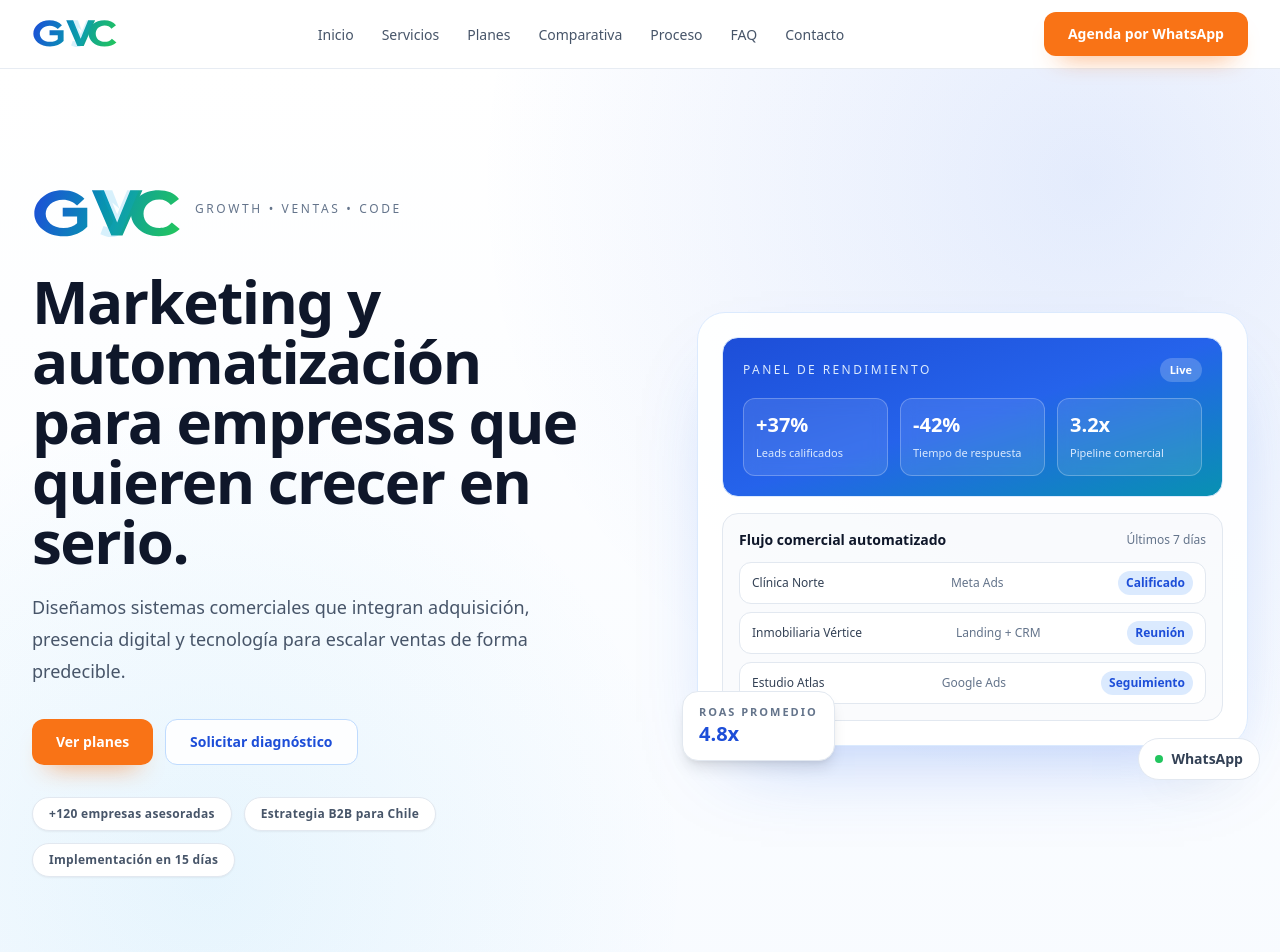
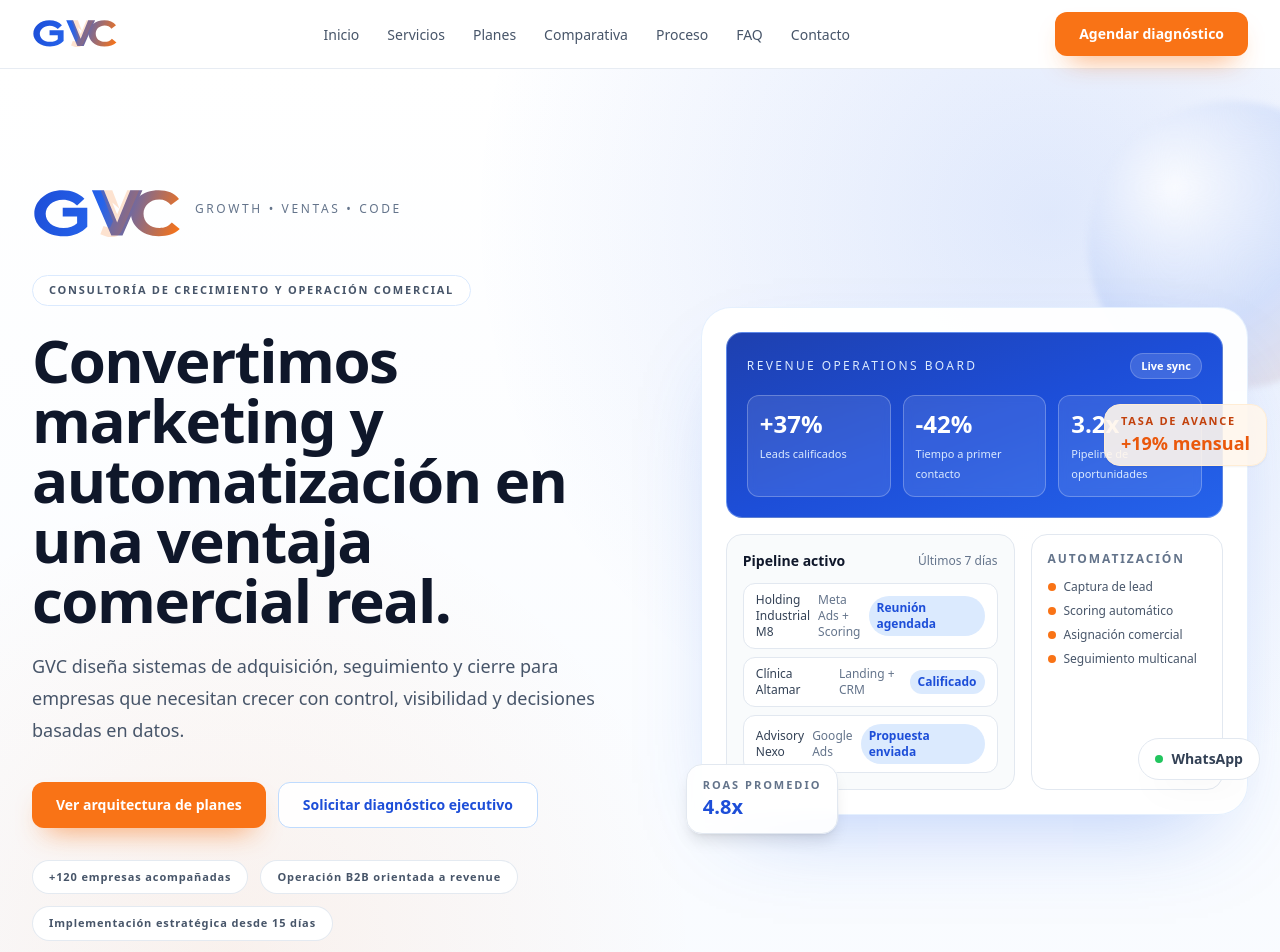
Before and after one commit to lvm-kila/greenkooff-web, a Next.js app: page / in a window 1280 px wide. Shown: the top 952 px of the page. Built offline with nearby package versions, Linux system fonts and the light colour scheme.

Commit message:
feat: elevate landing to premium GVC art direction

```diff
--- a/src/app/globals.css
+++ b/src/app/globals.css
@@ -28,36 +28,45 @@ body {
 }
 
 .section-alt {
-  background: linear-gradient(180deg, #f8fbff 0%, #f9fafb 100%);
+  background: linear-gradient(180deg, #ffffff 0%, #f8fbff 42%, #ffffff 100%);
 }
 
 .hero-grid {
   background:
-    radial-gradient(circle at 85% 12%, rgba(37, 99, 235, 0.12), transparent 45%),
-    radial-gradient(circle at 16% 88%, rgba(14, 165, 233, 0.08), transparent 36%),
+    radial-gradient(circle at 82% 15%, rgba(37, 99, 235, 0.14), transparent 43%),
+    radial-gradient(circle at 18% 90%, rgba(249, 115, 22, 0.08), transparent 34%),
     linear-gradient(180deg, #ffffff 0%, #f8fbff 100%);
 }
 
+.brand-orb {
+  background: radial-gradient(circle at 30% 30%, rgba(255, 255, 255, 0.75), rgba(37, 99, 235, 0.12) 50%, rgba(249, 115, 22, 0.14));
+  filter: blur(3px);
+}
+
 .card-premium {
-  @apply rounded-3xl border border-slate-200/80 bg-white p-6 shadow-[0_20px_48px_-32px_rgba(15,23,42,0.28)] transition duration-300 hover:-translate-y-1.5 hover:shadow-[0_24px_50px_-26px_rgba(37,99,235,0.25)];
+  @apply rounded-[28px] border border-slate-200/90 bg-white p-6 shadow-[0_24px_55px_-34px_rgba(15,23,42,0.3)] transition duration-500 hover:-translate-y-1 hover:shadow-[0_30px_70px_-30px_rgba(30,64,175,0.24)];
 }
 
 .btn-primary {
-  @apply inline-flex items-center justify-center gap-2 rounded-xl bg-orange-500 px-6 py-3 text-sm font-semibold text-white shadow-[0_14px_26px_-16px_rgba(249,115,22,0.9)] transition duration-300 hover:-translate-y-0.5 hover:bg-orange-600 focus-visible:outline focus-visible:outline-2 focus-visible:outline-offset-2 focus-visible:outline-orange-500;
+  @apply inline-flex items-center justify-center gap-2 rounded-xl bg-orange-500 px-6 py-3 text-sm font-semibold text-white shadow-[0_14px_28px_-14px_rgba(249,115,22,0.85)] transition duration-300 hover:-translate-y-0.5 hover:bg-orange-600 focus-visible:outline focus-visible:outline-2 focus-visible:outline-offset-2 focus-visible:outline-orange-500;
 }
 
 .btn-secondary {
-  @apply inline-flex items-center justify-center gap-2 rounded-xl border border-blue-200 bg-white/90 px-6 py-3 text-sm font-semibold text-blue-700 transition duration-300 hover:-translate-y-0.5 hover:border-blue-300 hover:bg-blue-50 focus-visible:outline focus-visible:outline-2 focus-visible:outline-offset-2 focus-visible:outline-blue-500;
+  @apply inline-flex items-center justify-center gap-2 rounded-xl border border-blue-200 bg-white/95 px-6 py-3 text-sm font-semibold text-blue-700 transition duration-300 hover:-translate-y-0.5 hover:border-blue-300 hover:bg-blue-50 focus-visible:outline focus-visible:outline-2 focus-visible:outline-offset-2 focus-visible:outline-blue-500;
+}
+
+.badge-trust {
+  @apply rounded-full border border-slate-200/90 bg-white/95 px-4 py-2 text-[11px] font-semibold tracking-[0.08em] text-slate-600 shadow-[0_8px_25px_-18px_rgba(15,23,42,0.35)];
 }
 
 .input-premium {
-  @apply w-full rounded-xl border border-slate-200 bg-white px-4 py-3 text-slate-800 placeholder:text-slate-400 focus-visible:outline focus-visible:outline-2 focus-visible:outline-offset-2 focus-visible:outline-blue-500;
+  @apply w-full rounded-xl border border-slate-200 bg-white px-4 py-3 text-sm text-slate-800 placeholder:text-slate-400 transition duration-300 focus-visible:border-blue-300 focus-visible:outline focus-visible:outline-2 focus-visible:outline-offset-2 focus-visible:outline-blue-500;
 }
 
 .reveal {
   opacity: 0;
-  transform: translateY(20px);
-  transition: opacity 0.7s ease, transform 0.7s ease;
+  transform: translateY(18px);
+  transition: opacity 0.75s cubic-bezier(0.2, 0.7, 0.2, 1), transform 0.75s cubic-bezier(0.2, 0.7, 0.2, 1);
 }
 
 .reveal-visible {
--- a/src/components/ComparisonTable.tsx
+++ b/src/components/ComparisonTable.tsx
@@ -8,36 +8,29 @@ export default function ComparisonTable() {
       <div className="mx-auto max-w-7xl px-4 md:px-8">
         <SectionTitle
           eyebrow="Comparativa"
-          title="Diferencias claras para decidir con confianza"
-          subtitle="Visualiza alcance, automatización y profundidad de soporte en una sola vista."
+          title="Una decisión estratégica, explicada con claridad"
+          subtitle="Compara profundidad de servicio, nivel de automatización y capacidad de escalamiento sin fricción visual."
         />
 
         <Reveal>
-          <div className="mt-10 overflow-x-auto rounded-3xl border border-slate-200 bg-white shadow-sm">
-            <table className="w-full min-w-[760px] border-collapse text-sm">
-              <thead className="bg-slate-50">
-                <tr>
-                  <th className="px-5 py-4 text-left font-semibold text-slate-800">Plan</th>
-                  {COMPARISON_HEADERS.map((header) => (
-                    <th key={header} className="px-5 py-4 text-left font-semibold text-slate-800">
-                      {header}
-                    </th>
+          <div className="mt-10 grid gap-4 md:grid-cols-3">
+            {COMPARISON_ROWS.map((row, idx) => (
+              <article key={row.label} className={`card-premium h-full p-0 ${idx === 1 ? "border-orange-200" : ""}`}>
+                <div className={`rounded-t-[26px] px-5 py-4 ${idx === 1 ? "bg-orange-50" : "bg-slate-50"}`}>
+                  <p className="text-base font-semibold text-slate-900">{row.label}</p>
+                </div>
+                <div className="space-y-2 p-5">
+                  {COMPARISON_HEADERS.map((header, headerIndex) => (
+                    <div key={`${row.label}-${header}`} className="grid grid-cols-[1fr_auto] items-center gap-3 rounded-xl border border-slate-200 bg-white px-3 py-2.5 text-sm">
+                      <span className="text-slate-600">{header}</span>
+                      <span className={`font-semibold ${row.values[headerIndex] === "Sí" ? "text-blue-700" : "text-slate-800"}`}>
+                        {row.values[headerIndex] === "Sí" ? "✓ Incluido" : row.values[headerIndex]}
+                      </span>
+                    </div>
                   ))}
-                </tr>
-              </thead>
-              <tbody>
-                {COMPARISON_ROWS.map((row, idx) => (
-                  <tr key={row.label} className={idx % 2 === 0 ? "bg-white" : "bg-slate-50/60"}>
-                    <td className="px-5 py-4 font-semibold text-slate-900">{row.label}</td>
-                    {row.values.map((value) => (
-                      <td key={`${row.label}-${value}`} className="px-5 py-4 text-slate-700">
-                        {value === "Sí" ? <span className="font-semibold text-blue-700">✓ {value}</span> : value}
-                      </td>
-                    ))}
-                  </tr>
-                ))}
-              </tbody>
-            </table>
+                </div>
+              </article>
+            ))}
           </div>
         </Reveal>
       </div>
--- a/src/components/Footer.tsx
+++ b/src/components/Footer.tsx
@@ -3,12 +3,13 @@ import GvcLogo from "./GvcLogo";
 
 export default function Footer() {
   return (
-    <footer className="border-t border-slate-200 bg-white py-12">
-      <div className="mx-auto grid max-w-7xl gap-8 px-4 md:grid-cols-3 md:px-8">
+    <footer className="border-t border-slate-200 bg-gradient-to-b from-white to-slate-50 py-14">
+      <div className="mx-auto grid max-w-7xl gap-10 px-4 md:grid-cols-[1.2fr_0.8fr_1fr] md:px-8">
         <div>
           <GvcLogo size="md" />
-          <p className="mt-3 max-w-sm text-sm text-slate-600">
-            Soluciones premium de marketing, automatización y tecnología para emprendedores, pymes y empresas en Chile.
+          <p className="mt-4 max-w-sm text-sm leading-7 text-slate-600">
+            Consultoría y ejecución premium en marketing, automatización y tecnología para empresas con objetivos de
+            crecimiento exigentes.
           </p>
         </div>
 
@@ -25,16 +26,18 @@ export default function Footer() {
           </ul>
         </div>
 
-        <div>
+        <div className="rounded-2xl border border-slate-200 bg-white p-5 shadow-sm">
           <p className="text-sm font-semibold uppercase tracking-[0.16em] text-slate-900">Contacto</p>
-          <a href={WHATSAPP_URL} target="_blank" rel="noreferrer" className="mt-3 inline-block text-sm font-medium text-blue-700 hover:underline">
+          <a href={WHATSAPP_URL} target="_blank" rel="noreferrer" className="mt-3 inline-block text-sm font-semibold text-blue-700 hover:underline">
             Hablar por WhatsApp
           </a>
-          <p className="mt-2 text-sm text-slate-600">{BRAND.email} (placeholder editable)</p>
+          <p className="mt-2 text-sm text-slate-600">{BRAND.email}</p>
           <p className="mt-2 text-sm text-slate-500">{BRAND.location}</p>
         </div>
       </div>
-      <p className="mx-auto mt-8 max-w-7xl border-t border-slate-200 px-4 pt-6 text-xs text-slate-500 md:px-8">© 2026 {BRAND.name}. Todos los derechos reservados.</p>
+      <p className="mx-auto mt-10 max-w-7xl border-t border-slate-200 px-4 pt-6 text-xs text-slate-500 md:px-8">
+        © 2026 {BRAND.name}. Todos los derechos reservados.
+      </p>
     </footer>
   );
 }
--- a/src/components/GvcLogo.tsx
+++ b/src/components/GvcLogo.tsx
@@ -17,8 +17,8 @@ export default function GvcLogo({ size = "md", withTagline = false, className =
         <defs>
           <linearGradient id="gvc-grad" x1="6" y1="8" x2="188" y2="68" gradientUnits="userSpaceOnUse">
             <stop offset="0" stopColor="#1d4ed8" />
-            <stop offset="0.45" stopColor="#0891b2" />
-            <stop offset="1" stopColor="#22c55e" />
+            <stop offset="0.45" stopColor="#2563eb" />
+            <stop offset="1" stopColor="#f97316" />
           </linearGradient>
         </defs>
         <path
@@ -30,7 +30,7 @@ export default function GvcLogo({ size = "md", withTagline = false, className =
           d="M189 23.1 178.6 31c-3.5-4.5-8.6-7.1-15-7.1-11.8 0-20.2 8.2-20.2 18.1 0 10.8 8.6 18.4 20.6 18.4 6.5 0 11.2-2 15.8-7l10.2 8.4C183.2 68 174.7 71 163 71c-22.1 0-35.8-14.8-35.8-29.5 0-16 14.2-29.5 35.8-29.5 11.3 0 19.8 3.4 26 11.1Z"
           fill="url(#gvc-grad)"
         />
-        <path d="m103.2 27.8 6.3 15.1 13-30.9h15.3l-22.5 52.3c-1.6 3.6-4.4 6.3-8.5 7.5-3.8 1-7.6.8-11.2-.5l-7.7-2.8 4-10.8 6.2 2.1c1.4.5 2.3.3 2.9-1l3.1-7.1-16-39.7h15.1l9.3 23.8Z" fill="#0ea5e9" opacity=".16"/>
+        <path d="m103.2 27.8 6.3 15.1 13-30.9h15.3l-22.5 52.3c-1.6 3.6-4.4 6.3-8.5 7.5-3.8 1-7.6.8-11.2-.5l-7.7-2.8 4-10.8 6.2 2.1c1.4.5 2.3.3 2.9-1l3.1-7.1-16-39.7h15.1l9.3 23.8Z" fill="#f97316" opacity=".2"/>
       </svg>
       {withTagline ? <span className="text-xs font-medium uppercase tracking-[0.22em] text-slate-500">Growth • Ventas • Code</span> : null}
     </div>
--- a/src/components/Hero.tsx
+++ b/src/components/Hero.tsx
@@ -3,37 +3,43 @@ import GvcLogo from "./GvcLogo";
 import Reveal from "./Reveal";
 
 const leads = [
-  { company: "Clínica Norte", source: "Meta Ads", status: "Calificado" },
-  { company: "Inmobiliaria Vértice", source: "Landing + CRM", status: "Reunión" },
-  { company: "Estudio Atlas", source: "Google Ads", status: "Seguimiento" },
+  { company: "Holding Industrial M8", source: "Meta Ads + Scoring", status: "Reunión agendada" },
+  { company: "Clínica Altamar", source: "Landing + CRM", status: "Calificado" },
+  { company: "Advisory Nexo", source: "Google Ads", status: "Propuesta enviada" },
 ];
+
+const automationSteps = ["Captura de lead", "Scoring automático", "Asignación comercial", "Seguimiento multicanal"];
 
 export default function Hero() {
   return (
     <section id="inicio" className="hero-grid relative overflow-hidden py-20 md:py-28">
-      <div className="mx-auto grid max-w-7xl items-center gap-14 px-4 md:grid-cols-[1.05fr_0.95fr] md:px-8">
+      <div className="brand-orb absolute -right-24 top-8 h-72 w-72 rounded-full" aria-hidden />
+      <div className="mx-auto grid max-w-7xl items-center gap-16 px-4 md:grid-cols-[1.05fr_0.95fr] md:px-8">
         <Reveal>
           <GvcLogo size="lg" withTagline />
-          <h1 className="mt-7 max-w-xl text-4xl font-bold leading-[1.05] tracking-tight text-slate-900 md:text-6xl">
-            Marketing y automatización para empresas que quieren crecer en serio.
+          <p className="mt-8 inline-flex rounded-full border border-blue-100 bg-white px-4 py-1.5 text-[11px] font-semibold uppercase tracking-[0.16em] text-slate-600">
+            Consultoría de crecimiento y operación comercial
+          </p>
+          <h1 className="mt-6 max-w-xl text-4xl font-semibold leading-[1.02] tracking-tight text-slate-900 md:text-6xl">
+            Convertimos marketing y automatización en una ventaja comercial real.
           </h1>
-          <p className="mt-5 max-w-lg text-lg leading-8 text-slate-600">
-            Diseñamos sistemas comerciales que integran adquisición, presencia digital y tecnología para escalar ventas
-            de forma predecible.
+          <p className="mt-5 max-w-xl text-lg leading-8 text-slate-600">
+            GVC diseña sistemas de adquisición, seguimiento y cierre para empresas que necesitan crecer con control,
+            visibilidad y decisiones basadas en datos.
           </p>
 
-          <div className="mt-8 flex flex-wrap gap-3">
+          <div className="mt-9 flex flex-wrap gap-3">
             <a href="#planes" className="btn-primary">
-              Ver planes
+              Ver arquitectura de planes
             </a>
             <a href={WHATSAPP_URL} target="_blank" rel="noreferrer" className="btn-secondary">
-              Solicitar diagnóstico
+              Solicitar diagnóstico ejecutivo
             </a>
           </div>
 
           <div className="mt-8 flex flex-wrap gap-3">
             {TRUST_BADGES.map((badge) => (
-              <span key={badge} className="rounded-full border border-slate-200 bg-white px-4 py-2 text-xs font-semibold tracking-wide text-slate-600 shadow-sm">
+              <span key={badge} className="badge-trust">
                 {badge}
               </span>
             ))}
@@ -41,25 +47,26 @@ export default function Hero() {
         </Reveal>
 
         <Reveal delay={120}>
-          <div className="relative rounded-[28px] border border-blue-100 bg-white/95 p-5 shadow-[0_40px_80px_-36px_rgba(37,99,235,0.35)] md:p-6">
-            <div className="rounded-2xl border border-blue-100 bg-gradient-to-br from-blue-700 via-blue-600 to-cyan-600 p-5 text-white">
+          <div className="relative rounded-[30px] border border-blue-100/70 bg-white/95 p-5 shadow-[0_40px_90px_-40px_rgba(37,99,235,0.35)] md:p-6">
+            <div className="rounded-2xl border border-blue-200/40 bg-gradient-to-br from-blue-800 via-blue-700 to-blue-600 p-5 text-white">
               <div className="flex items-center justify-between">
-                <p className="text-xs uppercase tracking-[0.2em] text-blue-100">Panel de rendimiento</p>
-                <span className="rounded-full bg-white/20 px-2.5 py-1 text-[11px] font-semibold">Live</span>
+                <p className="text-xs uppercase tracking-[0.2em] text-blue-100">Revenue Operations Board</p>
+                <span className="rounded-full border border-white/20 bg-white/15 px-2.5 py-1 text-[11px] font-semibold">Live sync</span>
               </div>
               <div className="mt-4 grid gap-3 sm:grid-cols-3">
                 {STATS.map((stat) => (
-                  <article key={stat.label} className="rounded-xl border border-white/25 bg-white/10 p-3 backdrop-blur">
-                    <p className="text-xl font-semibold">{stat.value}</p>
+                  <article key={stat.label} className="rounded-xl border border-white/25 bg-white/10 p-3 backdrop-blur-sm">
+                    <p className="text-2xl font-semibold">{stat.value}</p>
                     <p className="mt-1 text-[11px] leading-5 text-blue-100">{stat.label}</p>
                   </article>
                 ))}
               </div>
             </div>
 
-            <div className="mt-4 rounded-2xl border border-slate-200 bg-slate-50/70 p-4">
+            <div className="mt-4 grid gap-4 md:grid-cols-[1.2fr_0.8fr]">
+              <div className="rounded-2xl border border-slate-200 bg-slate-50/80 p-4">
                 <div className="mb-3 flex items-center justify-between">
-                <p className="text-sm font-semibold text-slate-900">Flujo comercial automatizado</p>
+                  <p className="text-sm font-semibold text-slate-900">Pipeline activo</p>
                   <span className="text-xs font-medium text-slate-500">Últimos 7 días</span>
                 </div>
                 <div className="space-y-2">
@@ -73,9 +80,26 @@ export default function Hero() {
                 </div>
               </div>
 
-            <div className="absolute -bottom-4 -left-4 rounded-2xl border border-slate-200 bg-white px-4 py-3 shadow-lg">
+              <div className="rounded-2xl border border-slate-200 bg-white p-4">
+                <p className="text-xs font-semibold uppercase tracking-[0.16em] text-slate-500">Automatización</p>
+                <ul className="mt-3 space-y-2">
+                  {automationSteps.map((step) => (
+                    <li key={step} className="flex items-center gap-2 text-xs text-slate-600">
+                      <span className="h-2 w-2 rounded-full bg-orange-500" />
+                      {step}
+                    </li>
+                  ))}
+                </ul>
+              </div>
+            </div>
+
+            <div className="pointer-events-none absolute -bottom-5 -left-4 rounded-2xl border border-slate-200 bg-white/90 px-4 py-3 shadow-lg backdrop-blur">
               <p className="text-[11px] font-semibold uppercase tracking-[0.18em] text-slate-500">ROAS Promedio</p>
               <p className="text-xl font-bold text-blue-700">4.8x</p>
+            </div>
+            <div className="pointer-events-none absolute -right-5 top-24 rounded-2xl border border-orange-100 bg-orange-50/90 px-4 py-2 shadow-sm">
+              <p className="text-[11px] font-semibold uppercase tracking-[0.16em] text-orange-700">Tasa de avance</p>
+              <p className="text-lg font-semibold text-orange-600">+19% mensual</p>
             </div>
           </div>
         </Reveal>
--- a/src/components/Navbar.tsx
+++ b/src/components/Navbar.tsx
@@ -3,7 +3,7 @@ import GvcLogo from "./GvcLogo";
 
 export default function Navbar() {
   return (
-    <header className="sticky top-0 z-50 border-b border-slate-200/80 bg-white/80 backdrop-blur-xl">
+    <header className="sticky top-0 z-50 border-b border-slate-200/80 bg-white/85 backdrop-blur-xl">
       <nav className="mx-auto flex max-w-7xl items-center justify-between px-4 py-3 md:px-8">
         <a href="#inicio" className="transition hover:opacity-90" aria-label="Ir al inicio">
           <GvcLogo size="sm" />
@@ -20,7 +20,7 @@ export default function Navbar() {
         </ul>
 
         <a href={WHATSAPP_URL} target="_blank" rel="noreferrer" className="btn-primary px-4 py-2.5 text-xs md:text-sm">
-          Agenda por WhatsApp
+          Agendar diagnóstico
         </a>
       </nav>
     </header>
--- a/src/content/siteContent.ts
+++ b/src/content/siteContent.ts
@@ -1,6 +1,6 @@
 export const BRAND = {
   name: "GVC",
-  tagline: "Escala ventas con marketing, automatización y tecnología.",
+  tagline: "Arquitectura comercial premium para crecimiento sostenible.",
   whatsappNumber: "56912345678",
   whatsappMessage: "Hola GVC, quiero escalar mis ventas con una estrategia digital.",
   location: "Chile",
@@ -19,12 +19,12 @@ export const NAV_LINKS = [
   { label: "Contacto", href: "#contacto" },
 ];
 
-export const TRUST_BADGES = ["+120 empresas asesoradas", "Estrategia B2B para Chile", "Implementación en 15 días"];
+export const TRUST_BADGES = ["+120 empresas acompañadas", "Operación B2B orientada a revenue", "Implementación estratégica desde 15 días"];
 
 export const STATS = [
   { value: "+37%", label: "Leads calificados" },
-  { value: "-42%", label: "Tiempo de respuesta" },
-  { value: "3.2x", label: "Pipeline comercial" },
+  { value: "-42%", label: "Tiempo a primer contacto" },
+  { value: "3.2x", label: "Pipeline de oportunidades" },
 ];
 
 export const SERVICES = [
@@ -168,18 +168,18 @@ export const PROCESS_STEPS = [
 
 export const TESTIMONIALS = [
   {
-    company: "Empresa de servicios B2B",
-    quote: "Mejoramos la tasa de respuesta comercial y aumentamos reuniones en 8 semanas.",
+    company: "Grupo logístico industrial",
+    quote: "Pasamos de prospectos dispersos a un flujo comercial priorizado; en 8 semanas aumentamos reuniones de venta y calidad de lead.",
     person: "Gerencia Comercial",
   },
   {
-    company: "Pyme Ecommerce",
-    quote: "Pasamos de gestión manual a un embudo automatizado con reportes semanales.",
-    person: "Fundador",
+    company: "Marca retail omnicanal",
+    quote: "Con GVC ordenamos pauta, CRM y seguimiento. El equipo recuperó foco comercial sin perder velocidad operativa.",
+    person: "Founder & CEO",
   },
   {
     company: "Consultora tecnológica",
-    quote: "Ordenamos campañas y sitio web, logrando leads de mejor calidad.",
+    quote: "Redefinimos el sistema de captación completo y hoy trabajamos con indicadores comerciales claros para escalar con control.",
     person: "Directora de Marketing",
   },
 ];
```
Also changed, not shown: src/components/Contact.tsx (+20 -12 lines), src/components/Plans.tsx (+29 -7 lines), src/components/SectionTitle.tsx (+6 -3 lines), src/components/Testimonials.tsx (+27 -4 lines). Lines whose indentation alone changed are shown as unchanged.
